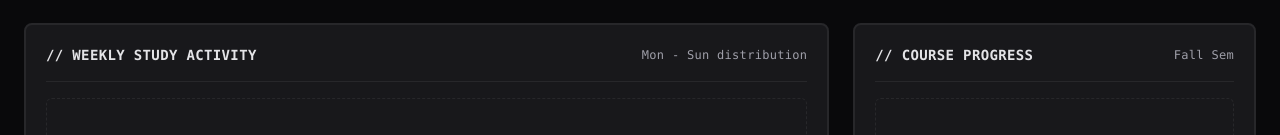
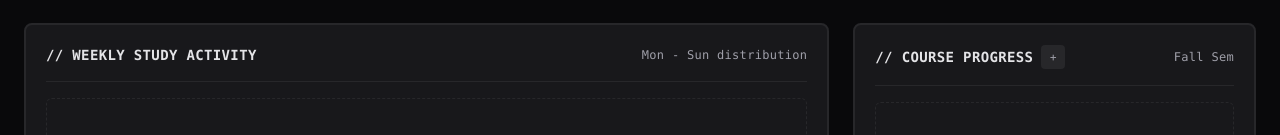
Before and after one commit to Davidhub907/productivity-dashboard, a React (Vite) app: page / in a window 1280 px wide. Shown: the part 394-529 px from the top of the page. Built offline with nearby package versions, Linux system fonts and the light colour scheme.

Commit message:
created button on course progress panel to show the add course form - not yet functional'

```diff
--- a/src/components/dashboard/Dashboard.jsx
+++ b/src/components/dashboard/Dashboard.jsx
@@ -22,7 +22,7 @@ function Dashboard() {
             <p>Focus timer placeholder</p>
           </DashboardPanel>
 
-          <DashboardPanel title="COURSE PROGRESS" subtitle="Fall Sem" className="min-h-[400px]">
+          <DashboardPanel title="COURSE PROGRESS" subtitle="Fall Sem" className="min-h-[400px]" onHeaderAction={() => console.log('Header action clicked!')}>
             <p>Course progress placeholder</p>
           </DashboardPanel>
 
--- a/src/components/dashboard/DashboardPanel.jsx
+++ b/src/components/dashboard/DashboardPanel.jsx
@@ -1,12 +1,14 @@
 // This function represents each panel in the dashboard
 // Accepts a title, optional subtitle, child elements, and optional custom class names
-function DashboardPanel({ title, subtitle, children, className = '' }) {
+function DashboardPanel({ title, subtitle, children, className = '', onHeaderAction }) {
   return (
     // This represents the overall style, border, and color of each panel
     <section className={`flex flex-col rounded-lg border-2 border-zinc-800 bg-zinc-900 p-5 ${className}`}>
       <div className="mb-4 flex items-center justify-between border-b border-zinc-800 pb-4 text-white">
-        <h2 className="font-mono text-sm font-semibold tracking-wide text-zinc-200">// {title}</h2>
-
+        <div className ="flex items-center gap-2">
+          <h2 className="font-mono text-sm font-semibold tracking-wide text-zinc-200">// {title}</h2>
+          {onHeaderAction && (<button onClick={onHeaderAction} className="rounded bg-zinc-800 px-2 py-1 text-xs text-zinc-400 hover:bg-zinc-700">+</button>)}
+        </div>
         {subtitle && <span className="font-mono text-xs tracking-wide text-zinc-400">{subtitle}</span>}
       </div>
 
```
